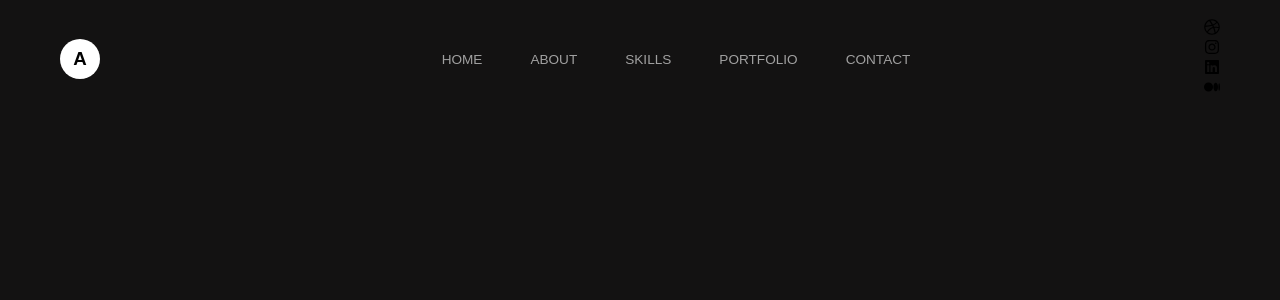
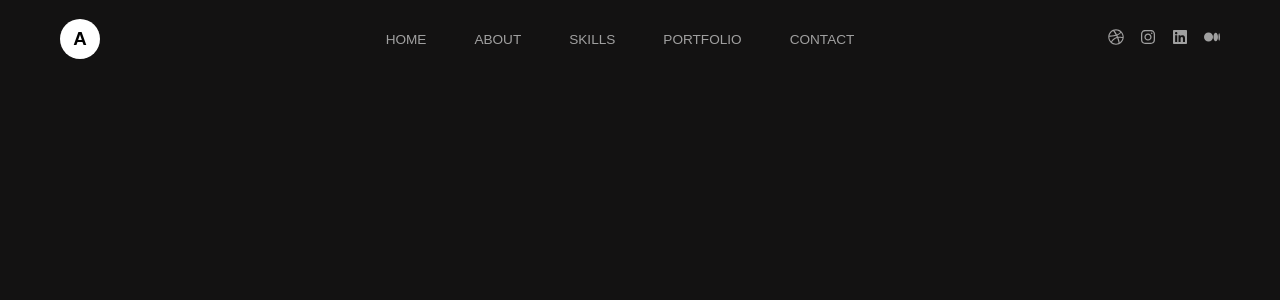
Before and after one commit to scaev/portfolio-react, a React (Create React App) app: page / in a window 1280 px wide. Shown: the top 300 px of the page. Built offline with nearby package versions, Linux system fonts and the light colour scheme.

Commit message:
Adds styling to icons & responsive design

```diff
--- a/src/components/Navbar/Navbar.scss
+++ b/src/components/Navbar/Navbar.scss
@@ -29,6 +29,10 @@
       display: flex;
       list-style: none;
 
+      @media screen and (max-width: 800px) {
+        display: none;
+      }
+
       li {
         margin-left: 3rem;
 
@@ -41,7 +45,28 @@
           transition: 0.3s;
           &:hover {
             opacity: 1;
-         }
+          }
+        }
+      }
+    }
+    .social_icons {
+      display: flex;
+      @media screen and (max-width: 800px) {
+        display: none;
+      }
+      div {
+        margin-left: 1rem;
+
+        svg {
+          cursor: pointer;
+          color: #fff;
+          opacity: 0.6;
+          transition: 0.3s;
+          z-index: 5;
+
+          &:hover {
+            opacity: 1;
+          }
         }
       }
     }
```
